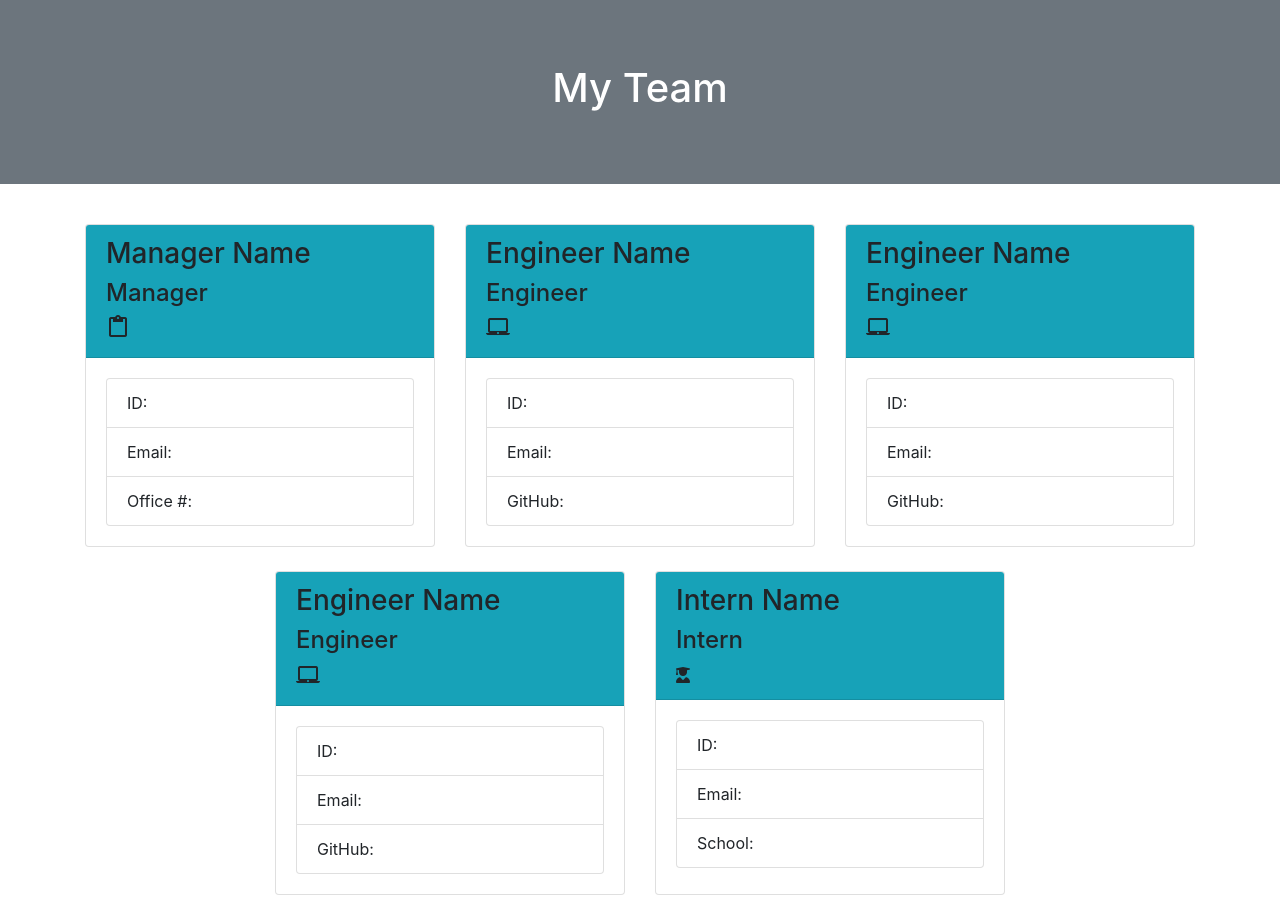
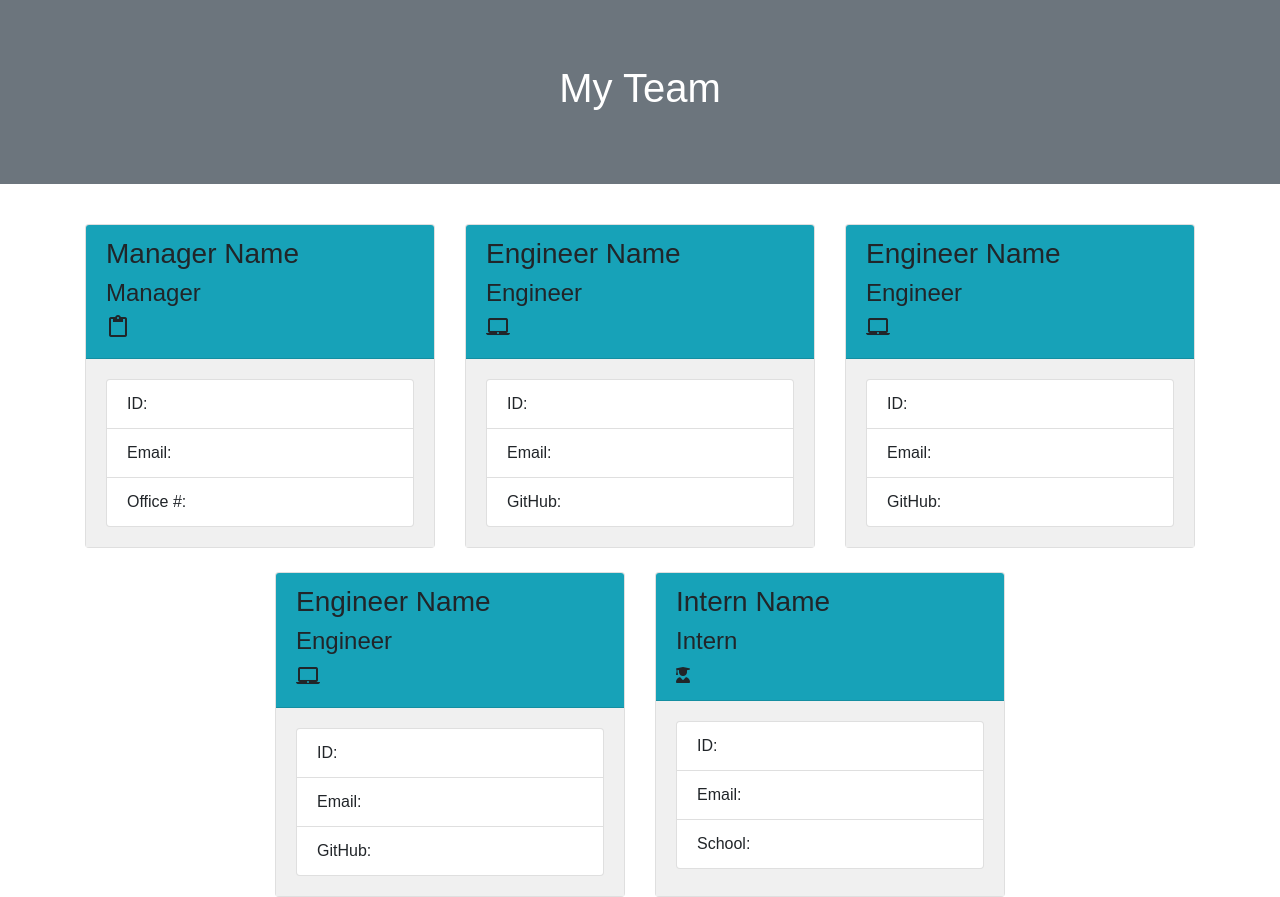
Before and after one commit to Arnasia/TeamFinder, a plain HTML site: page dist/index.html in a window 1280 px wide. Drawn offline with nearby package versions, Linux system fonts and the light colour scheme.

Commit message:
added styling to css

```diff
--- a/dist/style.css
+++ b/dist/style.css
@@ -0,0 +1,11 @@
+body {
+    font-family: Arial, Helvetica, sans-serif;
+}
+
+.jumbotron {
+    border-radius: 0;
+}
+
+.card-body {
+    background-color: rgb(240, 240, 240);
+}
```
Also changed, not shown: dist/index.html (+0 -1 lines).
